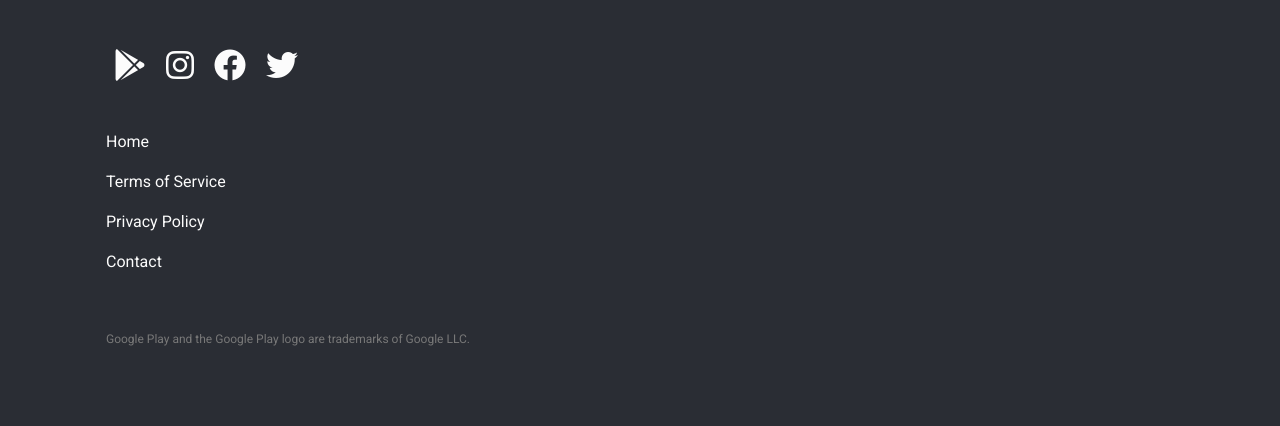
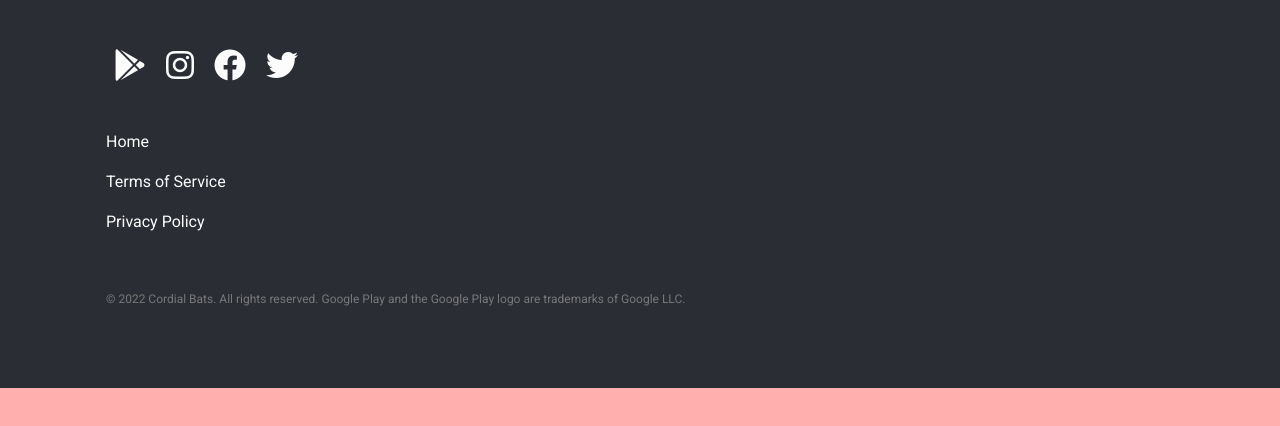
Before and after one commit to HadrienChr/Cordial_Bats_Website, a plain HTML site: page index.html in a window 1280 px wide. Shown: the part 822-1248 px from the top of the page. After the commit the page ends 1210 px from the top, so only its background shows below. Drawn offline with nearby package versions, Linux system fonts and the light colour scheme; a web font is replaced by a local one.

Commit message:
⚙ Updated the legal lines

```diff
--- a/index.html
+++ b/index.html
@@ -70,13 +70,10 @@
           <a href="/privacy-policy">
             <p>Privacy Policy</p>
           </a>
-          <a href="">
-            <p>Contact</p>
-          </a>
         </div>
 
         <div class="footer-legal">
-          <p>Google Play and the Google Play logo are trademarks of Google LLC.</p>
+          <p>© 2022 Cordial Bats. All rights reserved. Google Play and the Google Play logo are trademarks of Google LLC.</p>
         </div>
 
       </div>
```
Also changed, not shown: privacy-policy/index.html (+1 -4 lines), terms-of-service/index.html (+1 -4 lines).
